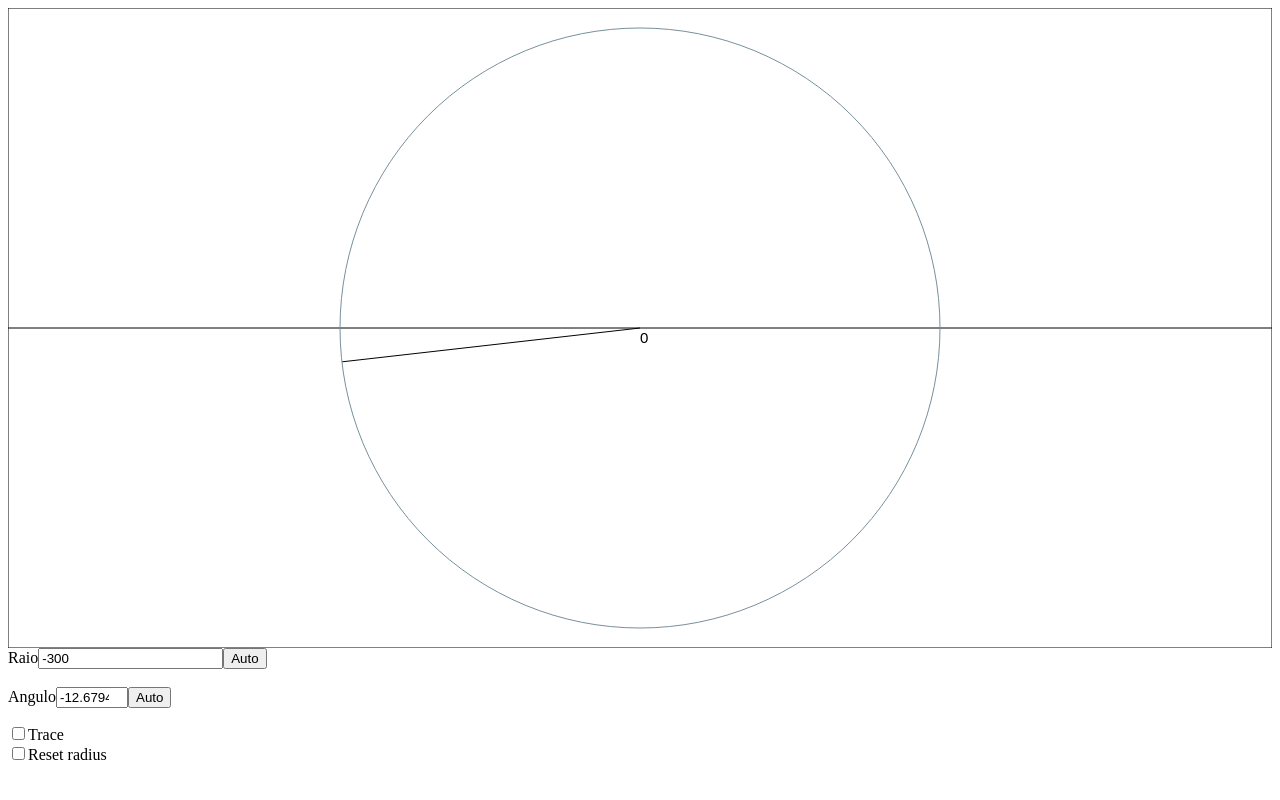
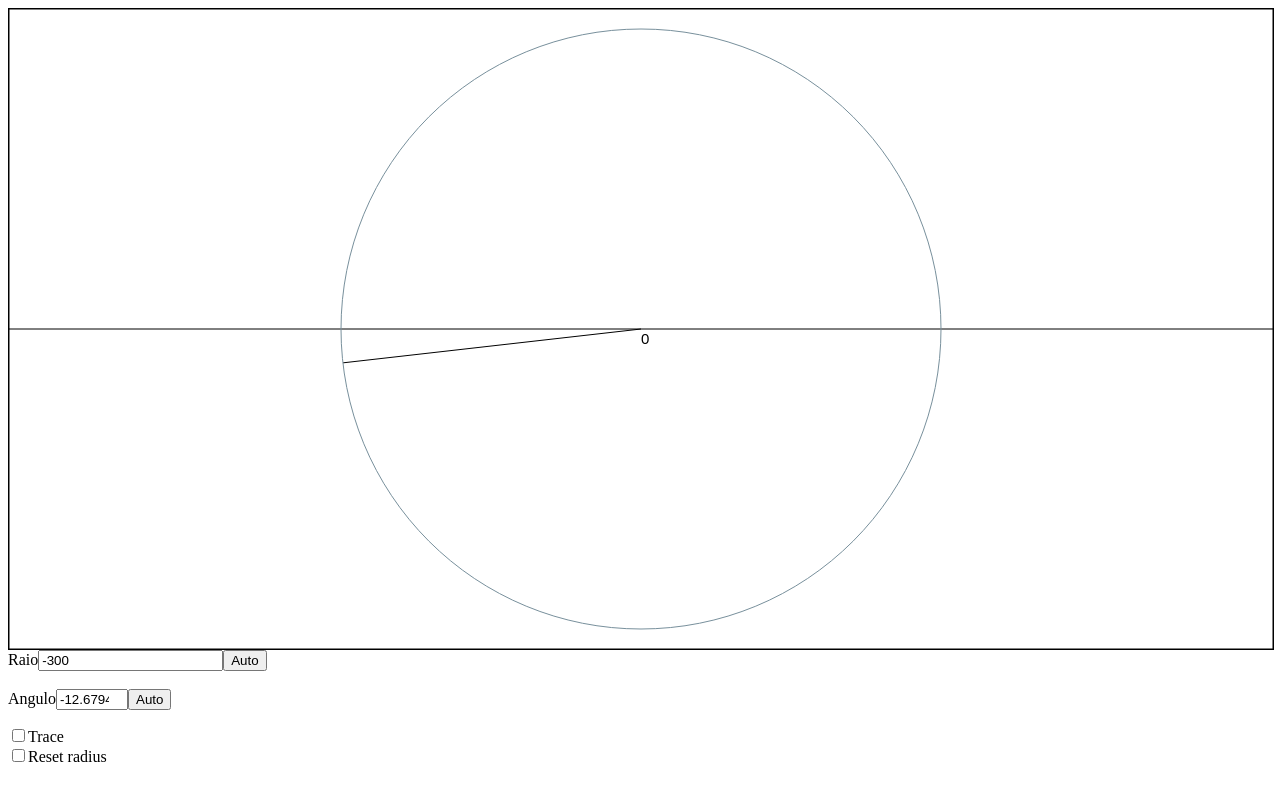
Before and after one commit to Grohden/wow-such-canvas, a plain HTML site: page polar-calcs/index.html in a window 1280 px wide. Drawn offline with nearby package versions, Linux system fonts and the light colour scheme.

Commit message:
fixed wrong tags in css import

```diff
--- a/polar-calcs/index.html
+++ b/polar-calcs/index.html
@@ -2,7 +2,7 @@
 <head>
   <title>Polar calcs</title>
 </head>
-<link href="./index.css" rel="style-css"/>
+<link href="./index.css" rel="stylesheet" type="text/css"/>
 <script src="https://cdnjs.cloudflare.com/ajax/libs/jquery/3.1.0/jquery.min.js"></script>
 <body>
   <canvas id="polarCanvas"></canvas>
```
